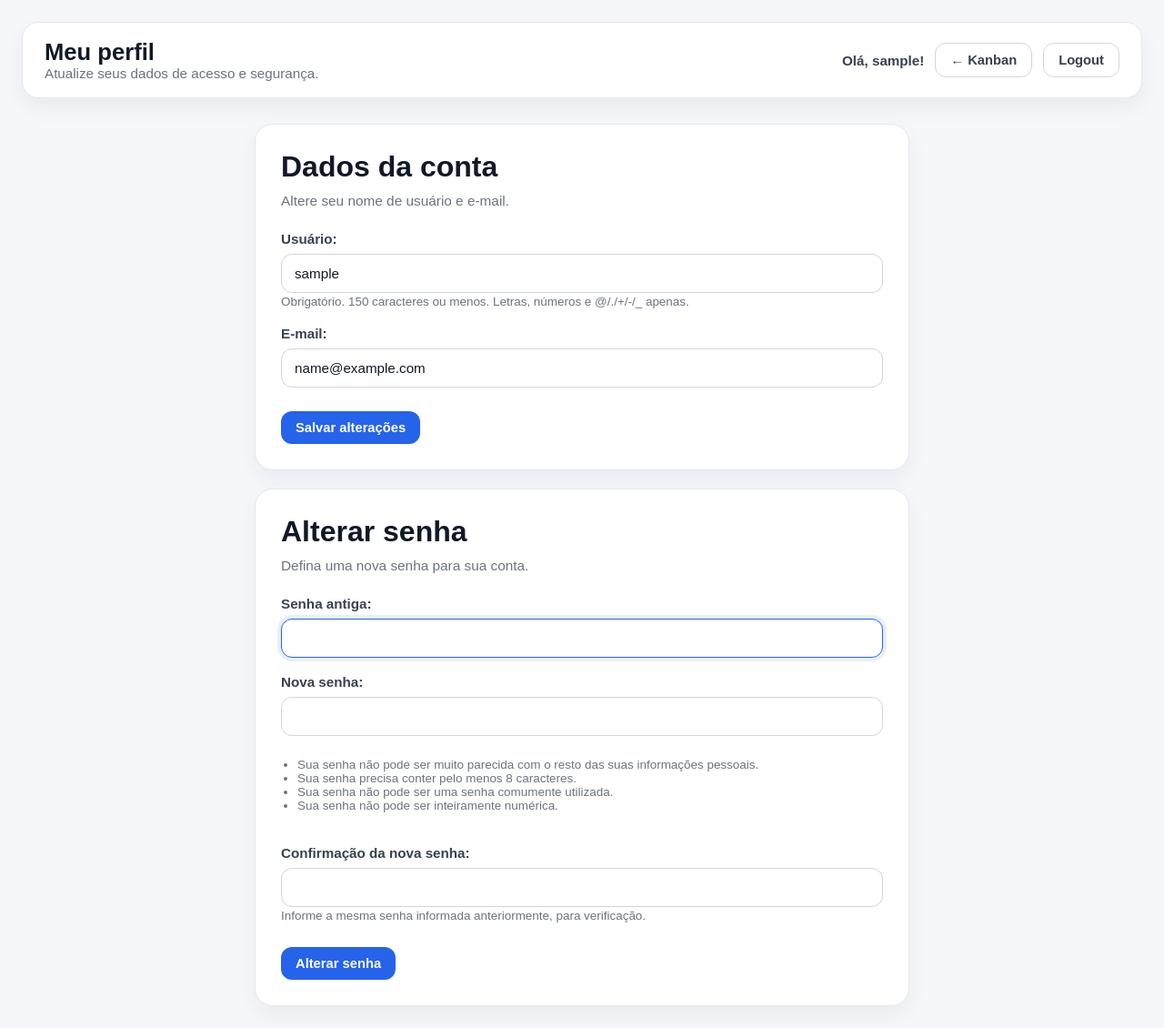
After one commit to mfigueireddo/t1-programacao-web, a Django app: page /authentication/perfil/ in a window 1280 px wide. The commit adds this page. Shown: the whole page at 91% size. Run offline with Django 5.2, Linux system fonts and the light colour scheme; the visitor is signed in with stand-in values (Sample User, id 1).

Commit message:
Tela de perfil do usuário feita + design

```diff
--- a/authentication/forms.py
+++ b/authentication/forms.py
@@ -2,21 +2,22 @@ from django import forms
 from django.contrib.auth.models import User
 from django.contrib.auth.forms import UserCreationForm
 
+
 class SignUpForm(UserCreationForm):
     email = forms.EmailField(required=True, label='E-mail')
+
     account_type = forms.ChoiceField(
+        label='Tipo de conta',
         choices=(
             ('user', 'Usuário'),
             ('mantenedor', 'Mantenedor'),
         ),
-        widget=forms.RadioSelect,
-        initial='user',
-        label='Tipo de conta',
+        widget=forms.RadioSelect
     )
 
     class Meta:
         model = User
-        fields = ['username', 'email', 'password1', 'password2']
+        fields = ['username', 'email', 'password1', 'password2', 'account_type']
 
     def save(self, commit=True):
         user = super().save(commit=False)
@@ -24,3 +25,15 @@ class SignUpForm(UserCreationForm):
         if commit:
             user.save()
         return user
+
+
+class PerfilForm(forms.ModelForm):
+    email = forms.EmailField(required=True, label='E-mail')
+
+    class Meta:
+        model = User
+        fields = ['username', 'email']
+        labels = {
+            'username': 'Usuário',
+            'email': 'E-mail',
+        }
--- /dev/null
+++ b/authentication/templates/authentication/perfil.html
@@ -0,0 +1,59 @@
+{% extends 'kanban/base.html' %}
+{% load static %}
+
+{% block page_title %}Meu perfil{% endblock %}
+
+{% block page_css %}
+<link rel="stylesheet" href="{% static 'kanban/css/form.css' %}">
+{% endblock %}
+
+{% block topbar_navigation %}
+    <a href="{% url 'kanban:home' %}" class="kanban-button kanban-button-outline">← Kanban</a>
+{% endblock %}
+
+{% block page_header %}
+    <h1 class="kanban-topbar-title">Meu perfil</h1>
+    <p class="kanban-topbar-subtitle">Atualize seus dados de acesso e segurança.</p>
+{% endblock %}
+
+{% block page_content %}
+<div class="kanban-form-wrapper" style="flex-direction: column; gap: 20px; align-items: center;">
+
+    <div class="kanban-form-card">
+        <h2 class="kanban-form-title">Dados da conta</h2>
+        <p class="kanban-form-subtitle">
+            Altere seu nome de usuário e e-mail.
+        </p>
+
+        <form method="post" class="kanban-form">
+            {% csrf_token %}
+            {{ perfil_form.as_p }}
+
+            <div class="kanban-form-actions">
+                <button type="submit" name="salvar_perfil" class="kanban-button kanban-button-primary">
+                    Salvar alterações
+                </button>
+            </div>
+        </form>
+    </div>
+
+    <div class="kanban-form-card">
+        <h2 class="kanban-form-title">Alterar senha</h2>
+        <p class="kanban-form-subtitle">
+            Defina uma nova senha para sua conta.
+        </p>
+
+        <form method="post" class="kanban-form">
+            {% csrf_token %}
+            {{ senha_form.as_p }}
+
+            <div class="kanban-form-actions">
+                <button type="submit" name="salvar_senha" class="kanban-button kanban-button-primary">
+                    Alterar senha
+                </button>
+            </div>
+        </form>
+    </div>
+
+</div>
+{% endblock %}
--- a/authentication/urls.py
+++ b/authentication/urls.py
@@ -3,6 +3,7 @@ from django.views.generic import RedirectView
 from django.contrib.auth import views as auth_views
 
 from .views import signup_view
+from . import views
 
 app_name : str = "authentication"
 
@@ -12,4 +13,5 @@ urlpatterns = [
     path('signup/', signup_view, name='signup'),
     path('login/', auth_views.LoginView.as_view(template_name='authentication/login.html'), name='login'),
     path('logout/', auth_views.LogoutView.as_view(), name='logout'),
+    path('perfil/', views.perfil_view, name='perfil'),
 ]
--- a/authentication/views.py
+++ b/authentication/views.py
@@ -1,9 +1,12 @@
 from django.contrib import messages
-from django.contrib.auth import login
+from django.contrib.auth import login, update_session_auth_hash
+from django.contrib.auth.decorators import login_required
+from django.contrib.auth.forms import PasswordChangeForm
 from django.shortcuts import render, redirect
 
-from .forms import SignUpForm
+from .forms import SignUpForm, PerfilForm
 from .models import Perfil
+
 
 def signup_view(request):
 
@@ -36,3 +39,38 @@ def signup_view(request):
         form = SignUpForm()
 
     return render(request, 'authentication/signup.html', {'form': form})
+
+
+@login_required
+def perfil_view(request):
+    perfil_form = PerfilForm(instance=request.user)
+    senha_form = PasswordChangeForm(request.user)
+
+    if request.method == 'POST':
+        if 'salvar_perfil' in request.POST:
+            perfil_form = PerfilForm(request.POST, instance=request.user)
+            senha_form = PasswordChangeForm(request.user)
+
+            if perfil_form.is_valid():
+                perfil_form.save()
+                messages.success(request, 'Dados do perfil atualizados com sucesso.')
+                return redirect('authentication:perfil')
+
+        elif 'salvar_senha' in request.POST:
+            perfil_form = PerfilForm(instance=request.user)
+            senha_form = PasswordChangeForm(request.user, request.POST)
+
+            if senha_form.is_valid():
+                user = senha_form.save()
+                update_session_auth_hash(request, user)
+                messages.success(request, 'Senha alterada com sucesso.')
+                return redirect('authentication:perfil')
+
+    return render(
+        request,
+        'authentication/perfil.html',
+        {
+            'perfil_form': perfil_form,
+            'senha_form': senha_form,
+        }
+    )
--- a/kanban/static/kanban/css/base.css
+++ b/kanban/static/kanban/css/base.css
@@ -180,3 +180,12 @@ a {
         width: 100%;
     }
 }
+
+.kanban-button-secondary {
+    background: #6b7280;
+    color: #fff;
+}
+
+.kanban-button-secondary:hover {
+    background: #4b5563;
+}
--- a/kanban/templates/kanban/base.html
+++ b/kanban/templates/kanban/base.html
@@ -22,6 +22,8 @@
             <div class="kanban-topbar-right">
                 {% if user.is_authenticated %}
                     <span class="kanban-user">Olá, {{ user.username }}!</span>
+
+                    {% block topbar_navigation %}{% endblock %}
 
                     {% block topbar_actions %}{% endblock %}
 
--- a/kanban/templates/kanban/kanban.html
+++ b/kanban/templates/kanban/kanban.html
@@ -5,6 +5,10 @@
 
 {% block page_css %}
 <link rel="stylesheet" href="{% static 'kanban/css/home.css' %}">
+{% endblock %}
+
+{% block topbar_navigation %}
+    <a href="{% url 'authentication:perfil' %}" class="kanban-button kanban-button-secondary">Perfil</a>
 {% endblock %}
 
 {% block topbar_actions %}
```
